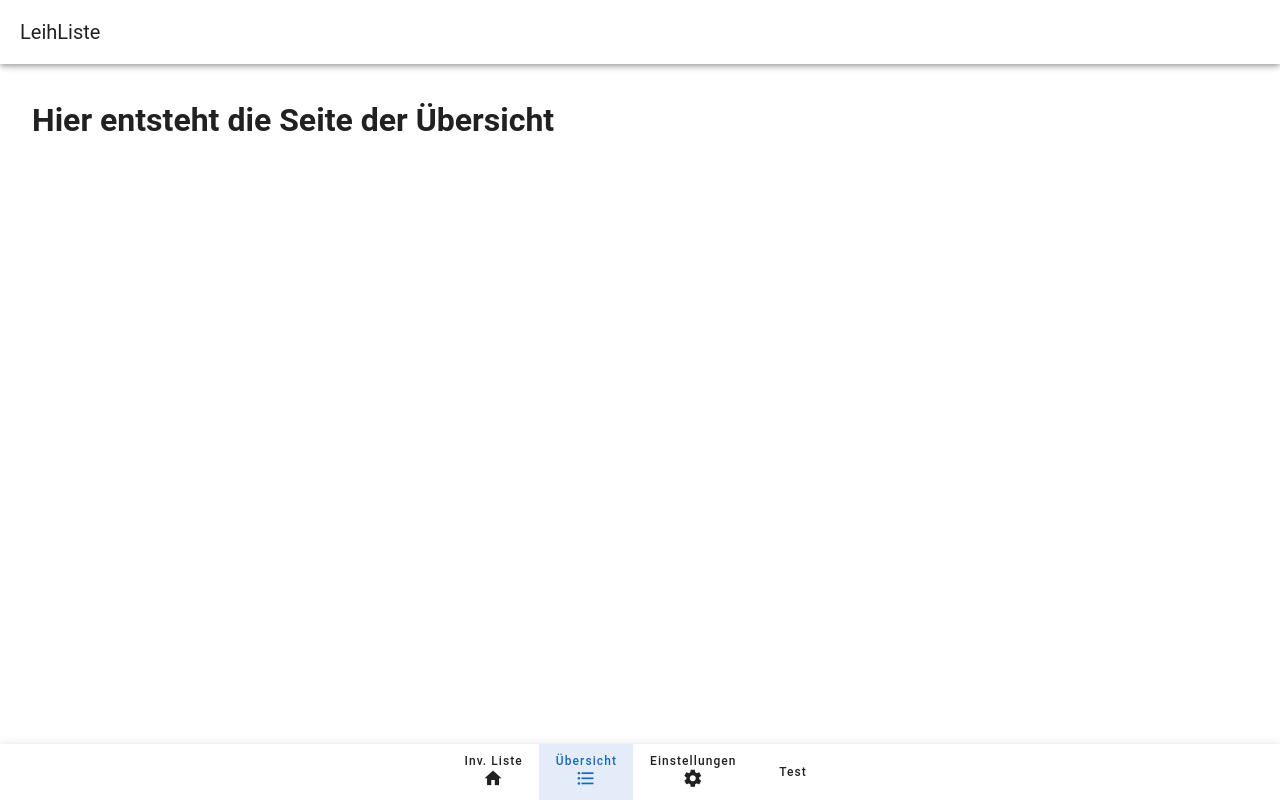
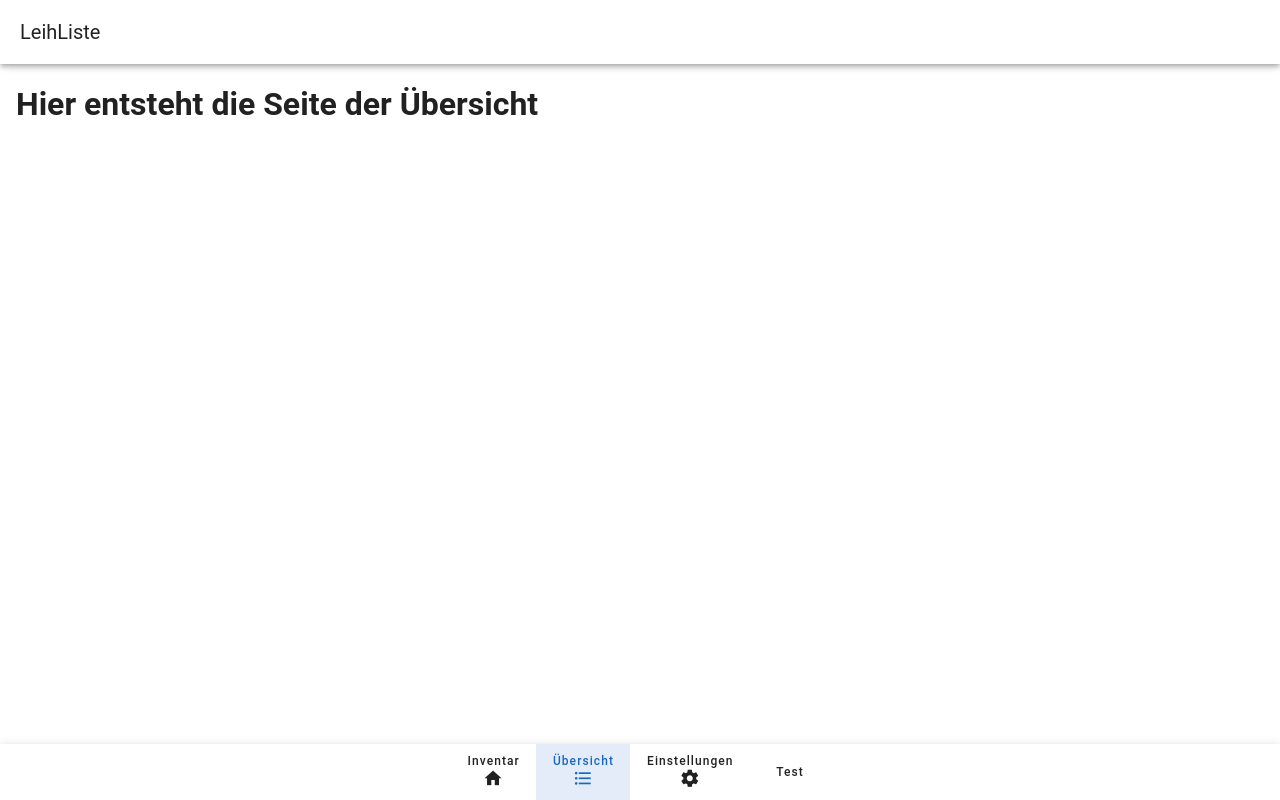
Before and after one commit to GWMDS/LeihListe, a Vue app in the folder src/frontend/: page /overview in a window 1280 px wide. Built offline with nearby package versions, Linux system fonts and the light colour scheme; the HTML template or start-up script is replaced by a standard one.

Commit message:
fix(frontend):remove div class and change name of button

```diff
--- a/src/frontend/src/App.vue
+++ b/src/frontend/src/App.vue
@@ -8,7 +8,7 @@
     </v-main>
 
     <v-bottom-navigation v-model="activeTab" color="primary">
-      <v-btn to="/">Inv. Liste <v-icon>mdi-home</v-icon></v-btn>
+      <v-btn to="/">Inventar <v-icon>mdi-home</v-icon></v-btn>
       <v-btn to="/overview">Übersicht <v-icon>mdi-format-list-bulleted</v-icon></v-btn>
       <v-btn to="/settings">Einstellungen <v-icon>mdi-cog</v-icon></v-btn>
       <v-btn to="/test">Test </v-btn>
--- a/src/frontend/src/views/Overview.vue
+++ b/src/frontend/src/views/Overview.vue
@@ -1,5 +1,3 @@
 <template>
-  <div class="pa-4">
     <h1>Hier entsteht die Seite der Übersicht</h1>
-  </div>
 </template>
--- a/src/frontend/src/views/Settings.vue
+++ b/src/frontend/src/views/Settings.vue
@@ -1,5 +1,3 @@
 <template>
-  <div class="pa-4">
     <h1>Hier entsteht die Seite der Einstellungen</h1>
-  </div>
 </template>
```
